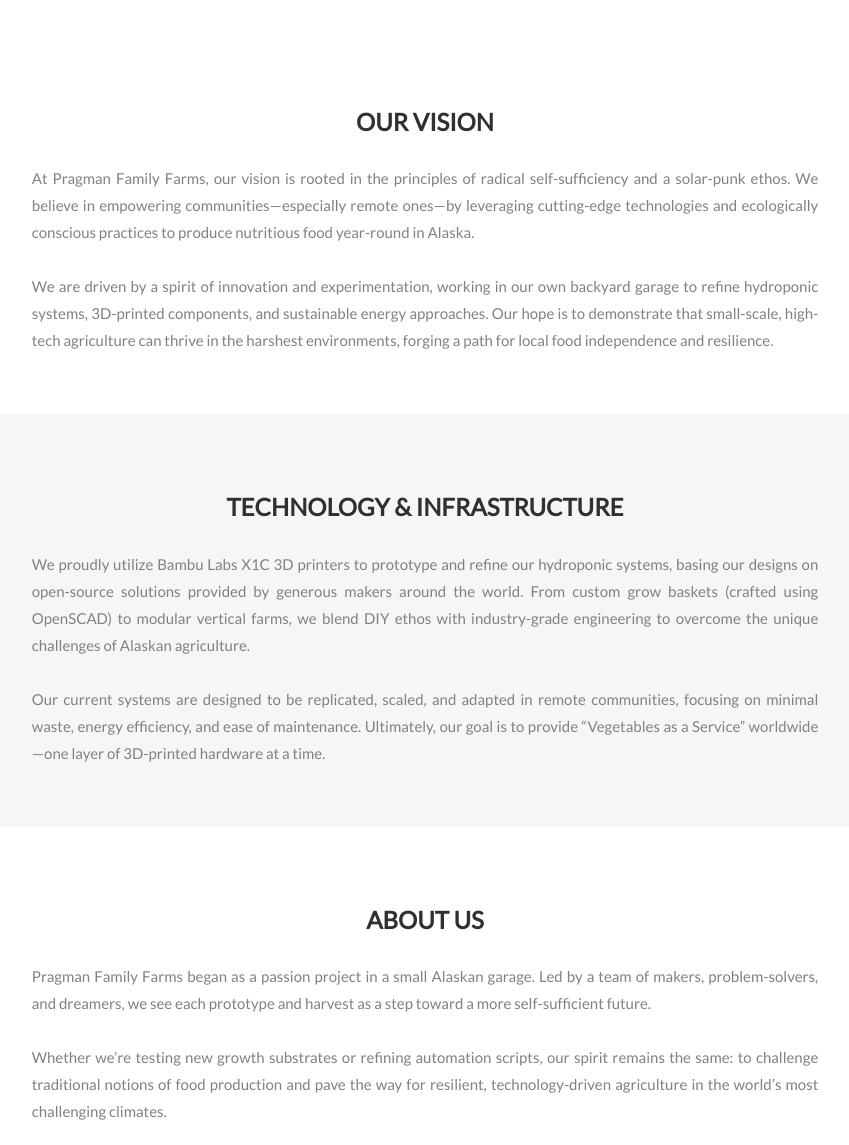
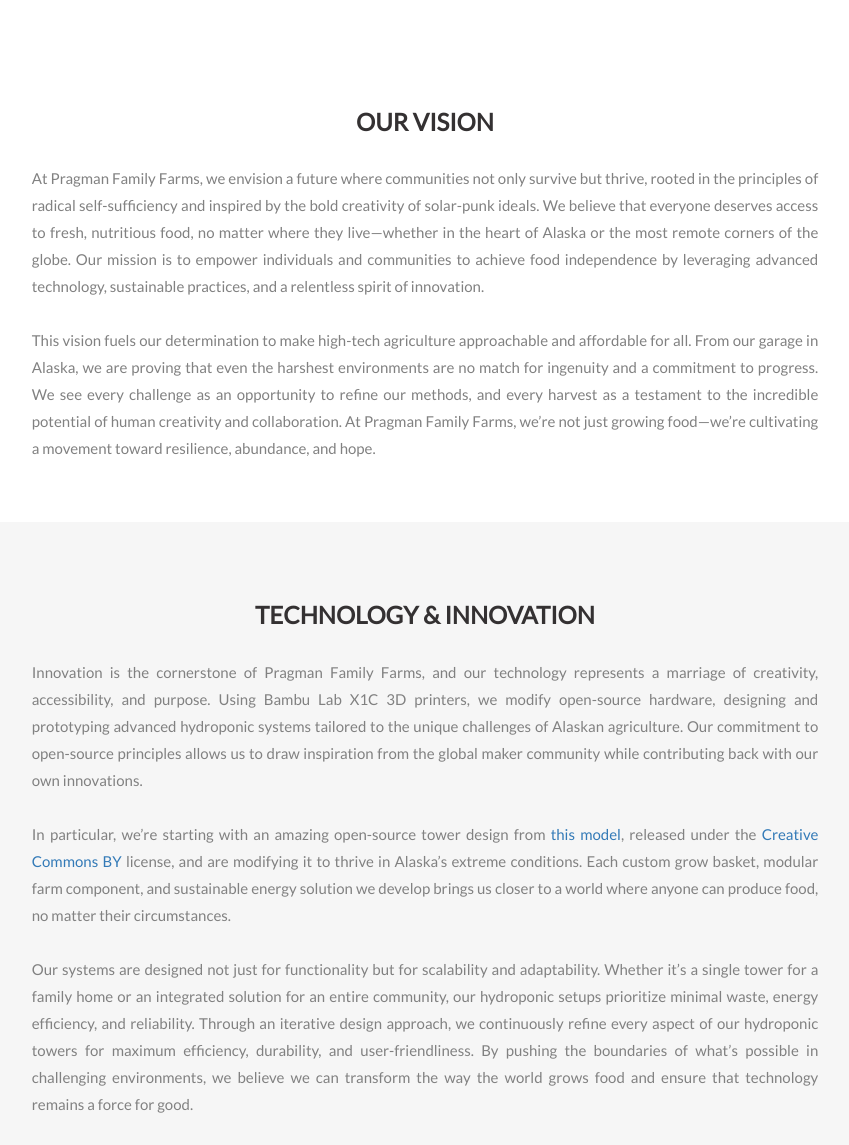
Before and after one commit to patpragman/pragman_dot_io, a Flask app: page / in a window 1280 px wide. Shown: the part 353-1498 px from the top of the page, without its empty margins (215-1064 px from the left). Run offline with Flask 3, Linux system fonts and the light colour scheme; some libraries are stand-ins or nearby versions.

Commit message:
updates to website for pff

```diff
--- a/templates/main.html
+++ b/templates/main.html
@@ -24,19 +24,19 @@
     h2 {
       font-size: 24px;
       text-transform: uppercase;
-      color: #303030;
+      color: #343132;
       font-weight: 600;
       margin-bottom: 30px;
     }
     h4 {
       font-size: 19px;
       line-height: 1.375em;
-      color: #303030;
+      color: #343132;
       font-weight: 400;
       margin-bottom: 30px;
     }
     .jumbotron {
-      background-color: #122340; /* Main brand color */
+      background-color: #343132; /* Main brand color */
       color: #fff;
       padding: 100px 25px;
       font-family: Montserrat, sans-serif;
@@ -57,11 +57,11 @@
       background-color: #f6f6f6;
     }
     .logo-small {
-      color: #122340;
+      color: #343132;
       font-size: 50px;
     }
     .logo {
-      color: #122340;
+      color: #343132;
       font-size: 200px;
     }
     .thumbnail {
@@ -69,21 +69,23 @@
       border: none;
       border-radius: 0;
     }
+    /* Make images uniform with a fixed height and cover any overflow */
     .thumbnail img {
       width: 100%;
-      height: 100%;
+      height: 200px; /* adjust as needed */
+      object-fit: cover;
       margin-bottom: 10px;
     }
     .carousel-control.right,
     .carousel-control.left {
       background-image: none;
-      color: #122340;
+      color: #343132;
     }
     .carousel-indicators li {
-      border-color: #122340;
+      border-color: #343132;
     }
     .carousel-indicators li.active {
-      background-color: #122340;
+      background-color: #343132;
     }
     .item h4 {
       font-size: 19px;
@@ -128,7 +130,7 @@
     }
     .navbar {
       margin-bottom: 0;
-      background-color: #122340;
+      background-color: #343132;
       z-index: 9999;
       border: 0;
       font-size: 12px !important;
@@ -143,7 +145,7 @@
     }
     .navbar-nav li a:hover,
     .navbar-nav li.active a {
-      color: #122340 !important;
+      color: #343132 !important;
       background-color: #fff !important;
     }
     .navbar-default .navbar-toggle {
@@ -153,7 +155,7 @@
     footer .glyphicon {
       font-size: 20px;
       margin-bottom: 20px;
-      color: #122340;
+      color: #343132;
     }
     .slideanim {
       visibility: hidden;
@@ -219,7 +221,7 @@
         <span class="icon-bar"></span>
       </button>
       <!-- Placeholder LOGO (coming soon) -->
-      <!-- <a class="navbar-brand" href="#myPage"><img src="{{ url_for('static', filename='placeholder_logo.png') }}" alt="Pragman Family Farms Logo" style="height: 30px;"></a> -->
+      <a class="navbar-brand" href="#myPage"><img src="{{ url_for('static', filename='logo3.png') }}" alt="Pragman Family Farms Logo" style="height: 30px;"></a>
     </div>
     <div class="collapse navbar-collapse" id="myNavbar">
       <ul class="nav navbar-nav navbar-right">
@@ -234,9 +236,9 @@
 </nav>
 
 <!-- MAIN JUMBOTRON -->
-<div id="main" class="jumbotron text-center">
-  <h1>Pragman Family Farms</h1>
-  <p>Healthy Food, Grown with High-Tech Infrastructure in Alaska</p>
+<div id="main" class="jumbotron text-center" style="color: #343132">
+  <h1 style="font: bold">Pragman Family Farms</h1>
+  <p style="font-style: oblique">Healthy Food, Grown with High-Tech Infrastructure in Alaska</p>
 </div>
 
 <!-- OUR VISION SECTION -->
@@ -244,14 +246,10 @@
   <div class="row text-center">
     <h2>Our Vision</h2>
     <p class="body_text">
-      At Pragman Family Farms, our vision is rooted in the principles of radical self-sufficiency and a solar-punk ethos.
-      We believe in empowering communities—especially remote ones—by leveraging cutting-edge technologies and ecologically
-      conscious practices to produce nutritious food year-round in Alaska.
-      <br><br>
-      We are driven by a spirit of innovation and experimentation, working in our own backyard garage to refine
-      hydroponic systems, 3D-printed components, and sustainable energy approaches. Our hope is to demonstrate that
-      small-scale, high-tech agriculture can thrive in the harshest environments, forging a path for local food
-      independence and resilience.
+At Pragman Family Farms, we envision a future where communities not only survive but thrive, rooted in the principles of radical self-sufficiency and inspired by the bold creativity of solar-punk ideals. We believe that everyone deserves access to fresh, nutritious food, no matter where they live—whether in the heart of Alaska or the most remote corners of the globe. Our mission is to empower individuals and communities to achieve food independence by leveraging advanced technology, sustainable practices, and a relentless spirit of innovation.
+<br><br>
+
+This vision fuels our determination to make high-tech agriculture approachable and affordable for all. From our garage in Alaska, we are proving that even the harshest environments are no match for ingenuity and a commitment to progress. We see every challenge as an opportunity to refine our methods, and every harvest as a testament to the incredible potential of human creativity and collaboration. At Pragman Family Farms, we’re not just growing food—we’re cultivating a movement toward resilience, abundance, and hope.
     </p>
   </div>
 </div>
@@ -259,17 +257,55 @@
 <!-- TECHNOLOGY SECTION -->
 <div id="technology" class="container-fluid bg-grey">
   <div class="row text-center">
-    <h2>Technology & Infrastructure</h2>
+    <h2>Technology & Innovation</h2>
     <p class="body_text">
-      We proudly utilize Bambu Labs X1C 3D printers to prototype and refine our hydroponic systems,
-      basing our designs on open-source solutions provided by generous makers around the world.
-      From custom grow baskets (crafted using OpenSCAD) to modular vertical farms, we blend DIY ethos
-      with industry-grade engineering to overcome the unique challenges of Alaskan agriculture.
-      <br><br>
-      Our current systems are designed to be replicated, scaled, and adapted in remote communities,
-      focusing on minimal waste, energy efficiency, and ease of maintenance. Ultimately, our goal
-      is to provide “Vegetables as a Service” worldwide—one layer of 3D-printed hardware at a time.
+Innovation is the cornerstone of Pragman Family Farms, and our technology represents a marriage of creativity, accessibility, and purpose. Using Bambu Lab X1C 3D printers, we modify open-source hardware, designing and prototyping advanced hydroponic systems tailored to the unique challenges of Alaskan agriculture. Our commitment to open-source principles allows us to draw inspiration from the global maker community while contributing back with our own innovations.
+<br><br>
+
+In particular, we’re starting with an amazing open-source tower design from <a href="https://makerworld.com/en/models/214665#profileId-509086" target="_blank">this model</a>, released under the <a href="https://creativecommons.org/licenses/by/4.0/" target="_blank">Creative Commons BY</a> license, and are modifying it to thrive in Alaska’s extreme conditions. Each custom grow basket, modular farm component, and sustainable energy solution we develop brings us closer to a world where anyone can produce food, no matter their circumstances.
+<br><br>
+
+Our systems are designed not just for functionality but for scalability and adaptability. Whether it’s a single tower for a family home or an integrated solution for an entire community, our hydroponic setups prioritize minimal waste, energy efficiency, and reliability. Through an iterative design approach, we continuously refine every aspect of our hydroponic towers for maximum efficiency, durability, and user-friendliness. By pushing the boundaries of what’s possible in challenging environments, we believe we can transform the way the world grows food and ensure that technology remains a force for good.
     </p>
+  </div>
+
+  <!-- IMAGE GALLERY OF OUR TOWER AND PROCESS -->
+  <div class="row text-center" style="margin-top: 30px;">
+    <div class="col-sm-3">
+      <div class="thumbnail">
+        <!-- Replace 'sprout.png' with your actual file name -->
+        <img src="{{ url_for('static', filename='sprout.png') }}" alt="A single sprout in our system">
+        <p><strong>A Single Sprout</strong></p>
+        <p>The humble beginning of a new harvest.</p>
+      </div>
+    </div>
+
+    <div class="col-sm-3">
+      <div class="thumbnail">
+        <!-- Replace 'prototype_buckets.png' with your actual file name -->
+        <img src="{{ url_for('static', filename='prototype_buckets.png') }}" alt="Prototype buckets">
+        <p><strong>Prototype Buckets</strong></p>
+        <p>Our early modular experiments for tower stability.</p>
+      </div>
+    </div>
+
+    <div class="col-sm-3">
+      <div class="thumbnail">
+        <!-- Replace '3d_printer_mid_print.png' with your actual file name -->
+        <img src="{{ url_for('static', filename='3d_printer_mid_print.png') }}" alt="3D printer mid-print">
+        <p><strong>3D Printer in Action</strong></p>
+        <p>The Bambu Lab X1C bringing our designs to life.</p>
+      </div>
+    </div>
+
+    <div class="col-sm-3">
+      <div class="thumbnail">
+        <!-- Replace 'custom_bucket_stiffening_tool.png' with your actual file name -->
+        <img src="{{ url_for('static', filename='custom_bucket_stiffening_tool.png') }}" alt="Custom bucket stiffening tool">
+        <p><strong>Bucket Stiffening Tool</strong></p>
+        <p>Designed with ChatGPT in OpenSCAD to reinforce structural integrity.</p>
+      </div>
+    </div>
   </div>
 </div>
 
@@ -278,14 +314,9 @@
   <div class="row text-center">
     <h2>About Us</h2>
     <p class="body_text">
-      Pragman Family Farms began as a passion project in a small Alaskan garage.
-      Led by a team of makers, problem-solvers, and dreamers, we see each prototype and
-      harvest as a step toward a more self-sufficient future.
-      <br><br>
-      Whether we’re testing new growth substrates or refining automation scripts,
-      our spirit remains the same: to challenge traditional notions of food production
-      and pave the way for resilient, technology-driven agriculture in the world’s most
-      challenging climates.
+Pragman Family Farms is more than a business—it’s a calling to reimagine what is possible. Our journey began in a small Alaskan garage, sparked by a passion for problem-solving and a desire to address food insecurity in our local community. We are a team of dreamers, innovators, and doers, united by a belief that technology can empower even the most remote communities to take control of their food production.
+<br><br>
+Our work is driven by curiosity and optimism. Every prototype is a bold experiment, every system a step toward self-sufficiency, and every harvest a triumph of determination over adversity. We approach challenges with a mindset of possibility, knowing that each solution we develop today has the potential to shape a better tomorrow. At Pragman Family Farms, we aren’t just creating tools for growing food—we’re laying the foundation for a more sustainable, equitable, and hopeful future for all.
     </p>
   </div>
 </div>
```
Also changed, not shown: static/custom_bucket_stiffening_tool.png (added), static/logo.png (added), static/prototype_buckets.png (added), static/sprout.png (added), 1 other file.
